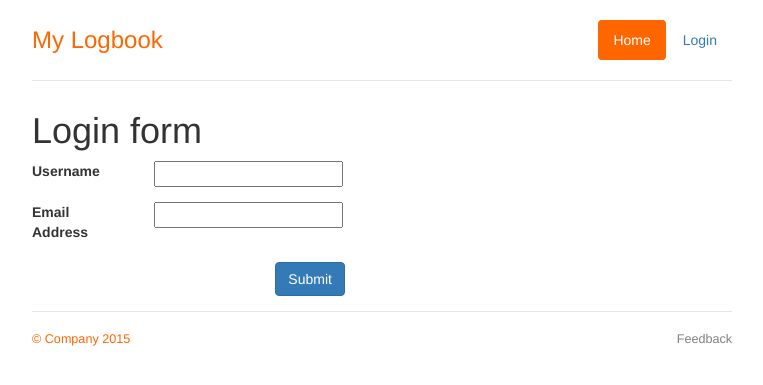
After one commit to ericacheong/mylogbook, a Flask app: page /login/ in a window 1280 px wide. The commit adds this page. Shown: the top 385 px of the page, without its empty margins (258-1021 px from the left). Run offline with Flask 2, Linux system fonts and the light colour scheme; some libraries are stand-ins or nearby versions.

Commit message:
feat: add login manager, login and logout button. Redirect after login not working yet.

```diff
--- a/logbook/config/default.py
+++ b/logbook/config/default.py
@@ -14,6 +14,9 @@ class DefaultConfig(object):
 
     DEBUG = False
     TESTING = False
+    # Security
+    # This is the secret key that is used for session signing.
+    SECRET_KEY = 'secret key'
 
     # URL Prefixes
     LOG_URL_PREFIX = ""
--- /dev/null
+++ b/logbook/log/forms.py
@@ -0,0 +1,15 @@
+"""
+    logbook.log.forms
+    ~~~~~~~~~~~~~~~~~
+
+    It provides the forms that are needed for the log views.
+"""
+
+from flask_wtf import Form
+from wtforms import (TextAreaField, StringField, SubmitField, validators)
+
+class LoginForm(Form):
+    username     = StringField('Username', [validators.Length(min=4, max=25)])
+    email        = StringField('Email Address', [validators.Length(min=6, max=35)])
+
+    submit = SubmitField("Submit")
--- a/logbook/log/views.py
+++ b/logbook/log/views.py
@@ -6,10 +6,12 @@
 """
 
 from flask import (current_app, Blueprint, render_template, request,
-    redirect, url_for, flash)
+    redirect, url_for, flash, abort)
 from logbook.log.models import User, Tag, Log
-from logbook.extensions import db
+from logbook.extensions import db, login_manager
 from datetime import datetime
+from logbook.log.forms import LoginForm
+from flask.ext.login import login_user, login_required, logout_user
 
 log = Blueprint('log', __name__)
 
@@ -19,6 +21,7 @@ def index():
     return render_template("index.html", logs=logs)
 
 @log.route('/new/', methods=['GET','POST'])
+@login_required
 def new_log():
     if request.method == 'POST':
         print "in POST"
@@ -56,7 +59,7 @@ def edit_log(log_id):
     else:
         return render_template("log/editlog.html", log=log)
 
-@log.route('/<int:log_id>/delete', methods=['GET','POST'])
+@log.route('/<int:log_id>/delete/', methods=['GET','POST'])
 def delete_log(log_id):
     log = Log.query.get(log_id)
     if request.method == 'POST':
@@ -69,8 +72,34 @@ def delete_log(log_id):
 
     return "This page deletes a log entry."
 
-@log.route('/tag/<tagname>')
+@log.route('/tag/<tagname>/')
 def show_tag(tagname):
     logs = Log.query.filter(Log.tag.any(name=tagname)).all()
     return render_template("index.html", logs=logs)
     return "This page shows all entries with %s." % tagname
+
+@log.route('/login/', methods=['GET','POST'])
+def login():
+    form = LoginForm()
+    # if request.method == 'POST' and form.validate():
+    next = request.args.get('next')
+    if form.validate_on_submit():
+        user = request.form['username']
+        email = request.form['email']
+        user = User.query.filter_by(email=email).first()
+        login_user(user)
+        flash("Logged in successfully.")
+
+        if not next_is_valid(next):
+            print "next %s" % next
+            return abort(400)
+        return redirect(next or url_for('log.index'))
+    return render_template("log/login.html", form=form)
+
+def next_is_valid(next):
+    pass
+
+@log.route('/logout/')
+def logout():
+    logout_user()
+    return redirect(url_for('log.index'))
--- /dev/null
+++ b/logbook/templates/formhelpers.html
@@ -0,0 +1,11 @@
+{% macro render_field(field) %}
+    <div class="form-group">
+        <div class="col-sm-2">
+            {{ field.label }}
+        </div>
+        <div class="col-sm-10">
+            {{ field(**kwargs)|safe }}
+        </div>
+    </div>
+
+{% endmacro %}
--- a/logbook/templates/layout.html
+++ b/logbook/templates/layout.html
@@ -15,8 +15,13 @@
         <nav>
           <ul class="nav nav-pills pull-right">
             <li role="presentation" class="active"><a href="/">Home</a></li>
+
+            {% if current_user.is_authenticated() %}
             <li role="presentation"><a href="{{url_for('log.new_log')}}">Add Log</a></li>
-            <li role="presentation"><a href="#">Login</a></li>
+            <li role="presentation"><a href="{{url_for('log.logout')}}">Logout</a></li>
+            {% else %}
+            <li role="presentation"><a href="{{url_for('log.login')}}">Login</a></li>
+            {% endif %}
           </ul>
         </nav>
         <h3 class="text-muted">My Logbook</h3>
--- /dev/null
+++ b/logbook/templates/log/login.html
@@ -0,0 +1,29 @@
+{% extends "layout.html" %}
+
+{% block main %}
+{% from "formhelpers.html" import render_field %}
+<h1>Login form</h1>
+<form class="form-horizontal" action="{{url_for('log.login')}}" method=post>
+
+    {{ form.csrf_token }}
+    {{ render_field(form.username) }}
+    {{ render_field(form.email) }}
+
+
+    <!--
+    {{ form.csrf_token }}
+    {{ form.username.label }}
+    {{ form.username(size=30)}}
+
+    {{ form.email.label }}
+    {{ form.email(size=30) }}
+    -->
+
+    <div class="form-group">
+        <div class="col-sm-offset-4 col-sm-3">
+            <input class="btn btn-primary" type="submit" value="Submit">
+        </div>
+    </div>
+</form>
+
+{% endblock %}
--- a/requirements.txt
+++ b/requirements.txt
@@ -2,3 +2,5 @@ Flask==0.10.1
 Flask-Script==2.0.5
 Flask-SQLAlchemy==2.0
 Flask-Bootstrap==3.3.5.6
+Flask-Login==0.2.11
+Flask-WTF==0.11
```
Also changed, not shown: logbook/app.py (+16 -5 lines), logbook/extensions.py (+8 -0 lines), logbook/log/models.py (+12 -0 lines).
